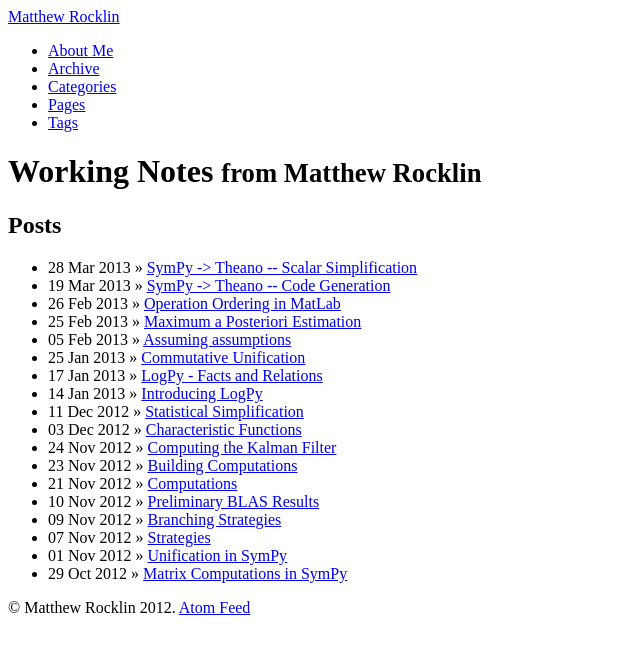
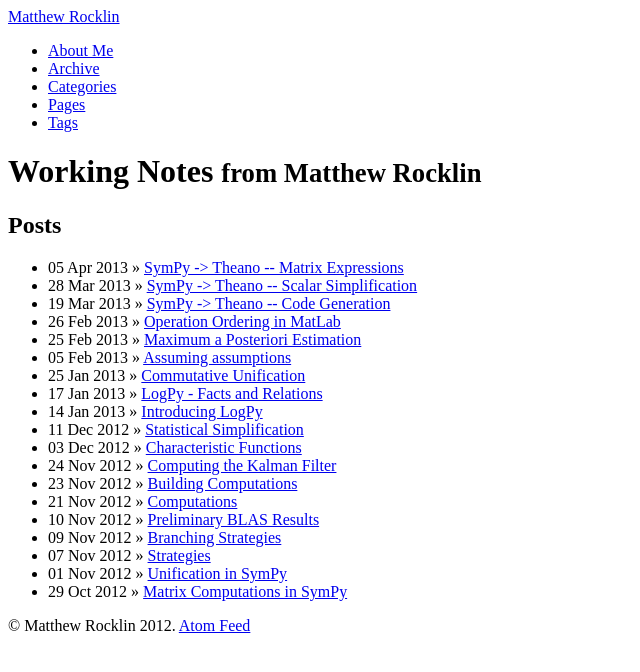
Before and after one commit to besyskymnbk/blog, a Jekyll site: the page built from index.md, in a window 1280 px wide. Shown: the top 672 px of the page, without its empty margins (0-640 px from the left). Built offline with Jekyll 4.4.1, drawn with Linux system fonts in a browser that asks for light colours; part of the change alters nothing that is shown.

Commit message:
sympy-theano-part 3 is live but no tags

```diff
--- a/_posts/work/2013-04-05-SymPy-Theano-part-3.md
+++ b/_posts/work/2013-04-05-SymPy-Theano-part-3.md
@@ -2,9 +2,8 @@
 layout: post
 title:  SymPy -> Theano -- Matrix Expressions
 tagline:
-draft: true
 category : work
-tags : [SymPy, Theano]
+tags : [Matrices]
 ---
 {% include JB/setup %}
 
```
